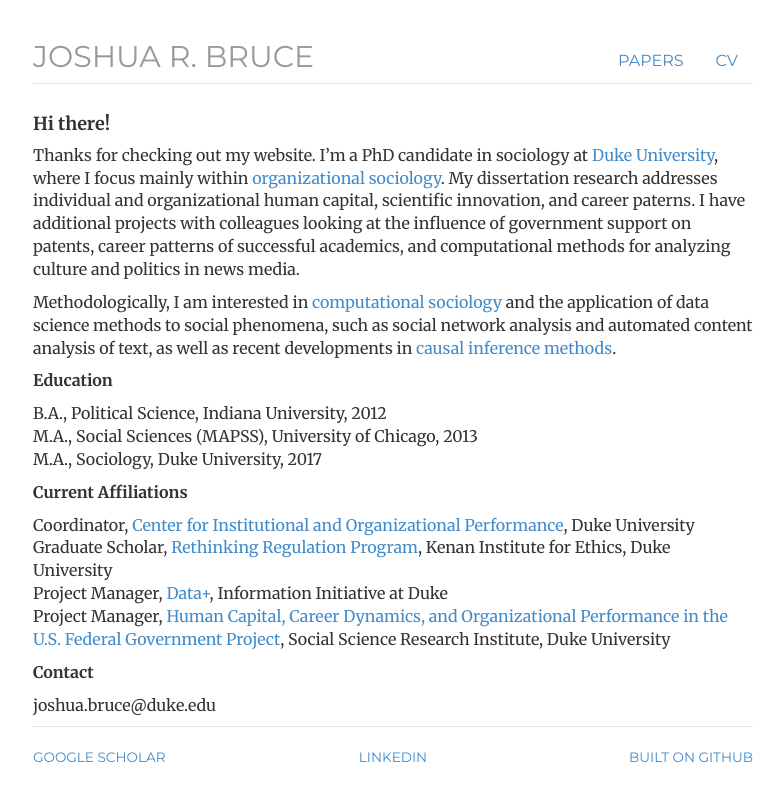
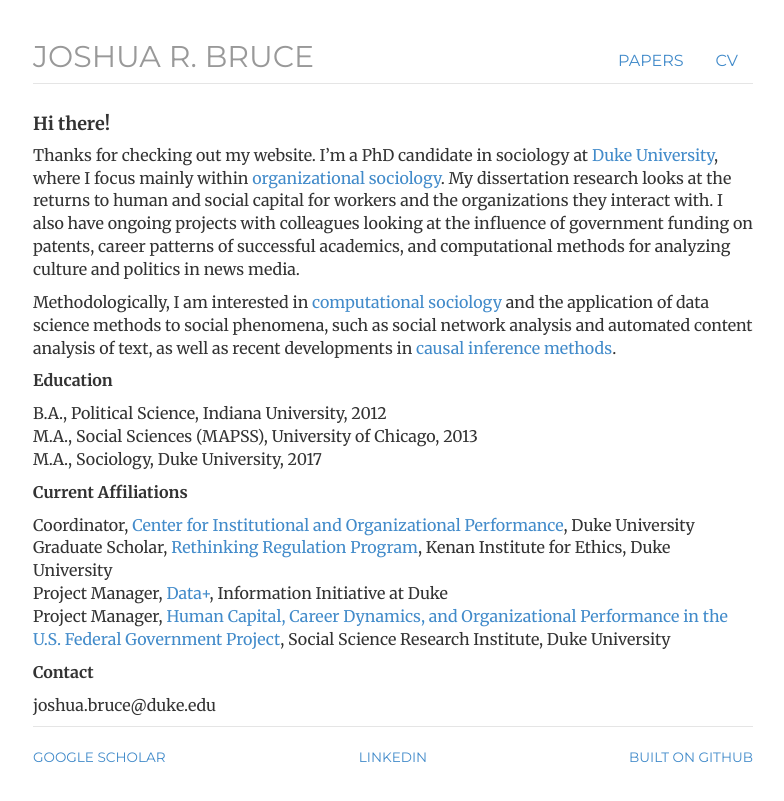
Before and after one commit to joshuarbruce/joshuarbruce.github.io, a Jekyll site: the page built from index.html, in a window 1280 px wide. Shown: the top 801 px of the page, without its empty margins (247-1031 px from the left). Built offline with Jekyll 4.4.1, drawn with Linux system fonts in a browser that asks for light colours; nearby versions of some CDN libraries.

Commit message:
Update index.html

```diff
--- a/index.html
+++ b/index.html
@@ -5,7 +5,7 @@
 
 <div class="blurb">
 	<h4>Hi there!</h4>
-	<p>Thanks for checking out my website. I’m a PhD candidate in sociology at <a href="http://sociology.duke.edu/" target="_blank">Duke University</a>, where I focus mainly within <a href="http://www.annualreviews.org/doi/pdf/10.1146/annurev.soc.30.012703.110644" target="_blank">organizational sociology</a>. My dissertation research addresses individual and organizational human capital, scientific innovation, and career paterns. I have additional projects with colleagues looking at the influence of government support on patents, career patterns of successful academics, and computational methods for analyzing culture and politics in news media.</p>
+	<p>Thanks for checking out my website. I’m a PhD candidate in sociology at <a href="http://sociology.duke.edu/" target="_blank">Duke University</a>, where I focus mainly within <a href="http://www.annualreviews.org/doi/pdf/10.1146/annurev.soc.30.012703.110644" target="_blank">organizational sociology</a>. My dissertation research looks at the returns to human and social capital for workers and the organizations they interact with. I also have ongoing projects with colleagues looking at the influence of government funding on patents, career patterns of successful academics, and computational methods for analyzing culture and politics in news media.</p>
 	<p>Methodologically, I am interested in <a href="https://en.wikipedia.org/wiki/Computational_sociology" target="_blank">computational sociology</a> and the application of data science methods to social phenomena, such as social network analysis and automated content analysis of text, as well as recent developments in <a href="https://arxiv.org/pdf/1003.2619v1.pdf" target="_blank">causal inference methods</a>.
 	</p>
 	<p><b>Education</b></p>
```
